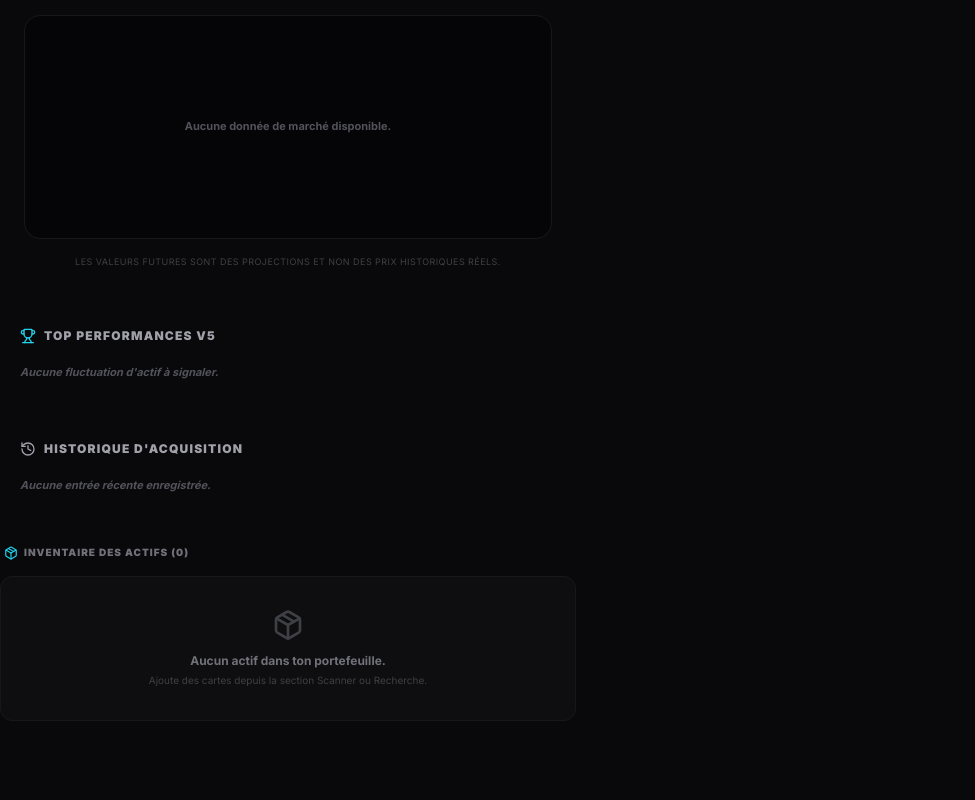
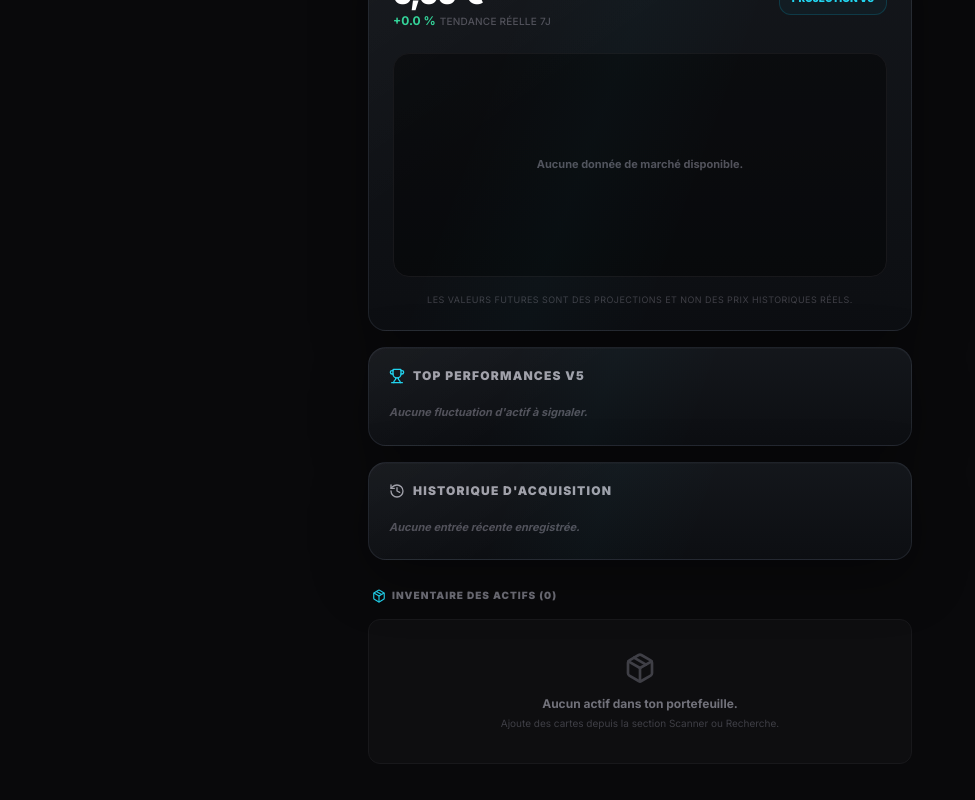
Before and after one commit to dylangdm1-dotcom/King_TcgV1, a Next.js app: page /dashboard in a window 1280 px wide. Shown: the part 738-1538 px from the top of the page, without its empty margins (0-975 px from the left). Built offline with nearby package versions, Linux system fonts and the light colour scheme.

Commit message:
Revise theme colors and background gradients
Updated color variables and background styles for the theme.

```diff
--- a/app/globals.css
+++ b/app/globals.css
@@ -5,23 +5,34 @@
 /* ========================================================= */
 /* KING_TCG THEME - ÉPURÉ & SOMBRE */
 /* ========================================================= */
+
 :root {
-  --background: #09090b; /* Noir zinc très élégant */
-  --surface: #18181b;
-  --surface-light: #27272a;
-  --primary: #facc15;
-  --primary-dark: #eab308;
-  --blue: #06b6d4; /* Remplacé par un cyan discret */
-  --purple: #3f3f46; /* Remplacé par un gris neutre */
+  --background: #050505;
+  --background-soft: #0b0b0e;
+  --surface: #111318;
+  --surface-elevated: #15181d;
+  --surface-premium: #1a1f26;
+  --border: rgba(122, 138, 160, 0.16);
+  --border-strong: rgba(34, 211, 238, 0.28);
+  --primary: #00d4ff;
+  --primary-dark: #00a3ff;
+  --blue: #00a3ff;
+  --purple: #1a1f26;
   --success: #10b981;
-  --danger: #ef4444;
+  --danger: #ff4d4d;
+  --warning: #ffb020;
   --text: #ffffff;
-  --text-muted: #71717a;
+  --text-muted: #8b95a7;
+  --text-subtle: #596273;
+  --cyan-glow: rgba(0, 212, 255, 0.10);
+  --blue-glow: rgba(0, 163, 255, 0.08);
+  --emerald-glow: rgba(16, 185, 129, 0.08);
+  --kt-accent: #22d3ee;
+  --kt-accent-soft: rgba(34, 211, 238, 0.10);
+  --kt-radius: 18px;
+  --kt-shadow: 0 18px 55px rgba(0, 0, 0, 0.34);
+}
 
-  --cyan-glow: rgba(6, 182, 212, 0.05);
-  --yellow-glow: rgba(250, 204, 21, 0.05);
-  --emerald-glow: rgba(16, 185, 129, 0.05);
-}
 
 * {
   box-sizing: border-box;
@@ -35,15 +46,14 @@ body {
 }
 
 body {
-  /* Fini le bleu ! Un fond noir profond avec juste une très légère nuance au sommet */
-  background: radial-gradient(
-    circle at top,
-    #18181b,
-    #09090b 70%
-  );
+  background:
+    radial-gradient(circle at 50% -10%, rgba(0, 163, 255, 0.09), transparent 34%),
+    radial-gradient(circle at 88% 12%, rgba(0, 212, 255, 0.045), transparent 24%),
+    linear-gradient(180deg, #07090c 0%, var(--background) 42%, #07080b 100%);
   color: var(--text);
-  font-family: system-ui, -apple-system, BlinkMacSystemFont, sans-serif;
+  font-family: system-ui, -apple-system, BlinkMacSystemFont, "Segoe UI", sans-serif;
   overflow-x: hidden;
+  text-rendering: optimizeLegibility;
 }
 
 a {
@@ -643,3 +653,129 @@ a {
     transition: none !important;
   }
 }
+
+/* =========================================================
+   KING_TCG PREMIUM UI — DESIGN SYSTEM V1
+   ========================================================= */
+.kt-app-shell {
+  min-height: 100vh;
+  color: #fff;
+  background: transparent;
+}
+
+.kt-page {
+  width: min(100%, 1180px);
+  margin: 0 auto;
+  padding: 22px 16px 110px;
+}
+
+.kt-premium-card {
+  position: relative;
+  overflow: hidden;
+  border: 1px solid var(--border);
+  border-radius: var(--kt-radius);
+  background:
+    linear-gradient(145deg, rgba(255,255,255,.025), transparent 38%),
+    linear-gradient(180deg, rgba(21,24,29,.94), rgba(13,15,19,.96));
+  box-shadow: var(--kt-shadow), inset 0 1px 0 rgba(255,255,255,.025);
+}
+
+.kt-premium-card::after {
+  content: "";
+  position: absolute;
+  inset: 0;
+  pointer-events: none;
+  background: linear-gradient(110deg, transparent 25%, rgba(34,211,238,.025), transparent 62%);
+}
+
+.kt-premium-card-soft {
+  border: 1px solid rgba(122,138,160,.12);
+  border-radius: 16px;
+  background: rgba(17,19,24,.72);
+  box-shadow: inset 0 1px 0 rgba(255,255,255,.02);
+}
+
+.kt-section-label {
+  display: inline-flex;
+  align-items: center;
+  gap: 7px;
+  color: #7f8a9c;
+  font-size: 10px;
+  font-weight: 800;
+  letter-spacing: .16em;
+  text-transform: uppercase;
+}
+
+.kt-eyebrow {
+  display: inline-flex;
+  align-items: center;
+  gap: 7px;
+  border: 1px solid rgba(34,211,238,.18);
+  border-radius: 999px;
+  background: rgba(34,211,238,.07);
+  padding: 6px 10px;
+  color: #67e8f9;
+  font-size: 9px;
+  font-weight: 900;
+  letter-spacing: .13em;
+  text-transform: uppercase;
+}
+
+.kt-primary-button {
+  display: inline-flex;
+  min-height: 46px;
+  align-items: center;
+  justify-content: center;
+  gap: 8px;
+  border: 1px solid rgba(103,232,249,.44);
+  border-radius: 14px;
+  background: linear-gradient(135deg, #22d3ee 0%, #0ea5e9 58%, #0284c7 100%);
+  color: #031015;
+  font-weight: 900;
+  box-shadow: 0 12px 34px rgba(14,165,233,.18), inset 0 1px 0 rgba(255,255,255,.35);
+  transition: transform .24s ease, filter .24s ease, box-shadow .24s ease;
+}
+
+.kt-primary-button:hover { filter: brightness(1.06); box-shadow: 0 16px 38px rgba(14,165,233,.24); }
+.kt-primary-button:active { transform: scale(.985); }
+
+.kt-secondary-button {
+  display: inline-flex;
+  min-height: 42px;
+  align-items: center;
+  justify-content: center;
+  gap: 7px;
+  border: 1px solid rgba(34,211,238,.28);
+  border-radius: 13px;
+  background: rgba(10,15,20,.72);
+  color: #67e8f9;
+  font-weight: 800;
+  transition: border-color .24s ease, background .24s ease, color .24s ease;
+}
+
+.kt-secondary-button:hover { border-color: rgba(103,232,249,.5); background: rgba(34,211,238,.07); color: #fff; }
+
+.kt-stat-value {
+  color: #fff;
+  font-variant-numeric: tabular-nums;
+  letter-spacing: -.035em;
+}
+
+.kt-grid-glow {
+  background-image:
+    linear-gradient(rgba(255,255,255,.014) 1px, transparent 1px),
+    linear-gradient(90deg, rgba(255,255,255,.014) 1px, transparent 1px);
+  background-size: 28px 28px;
+  mask-image: linear-gradient(to bottom, black, transparent 85%);
+}
+
+.kt-fade-in { animation: kt-fade-in .42s ease both; }
+.kt-rise-in { animation: kt-rise-in .48s cubic-bezier(.2,.8,.2,1) both; }
+
+@keyframes kt-fade-in { from { opacity: 0; } to { opacity: 1; } }
+@keyframes kt-rise-in { from { opacity: 0; transform: translateY(8px); } to { opacity: 1; transform: translateY(0); } }
+
+@media (max-width: 767px) {
+  .kt-page { padding: 16px 14px 98px; }
+  .kt-premium-card { border-radius: 16px; }
+}
```
